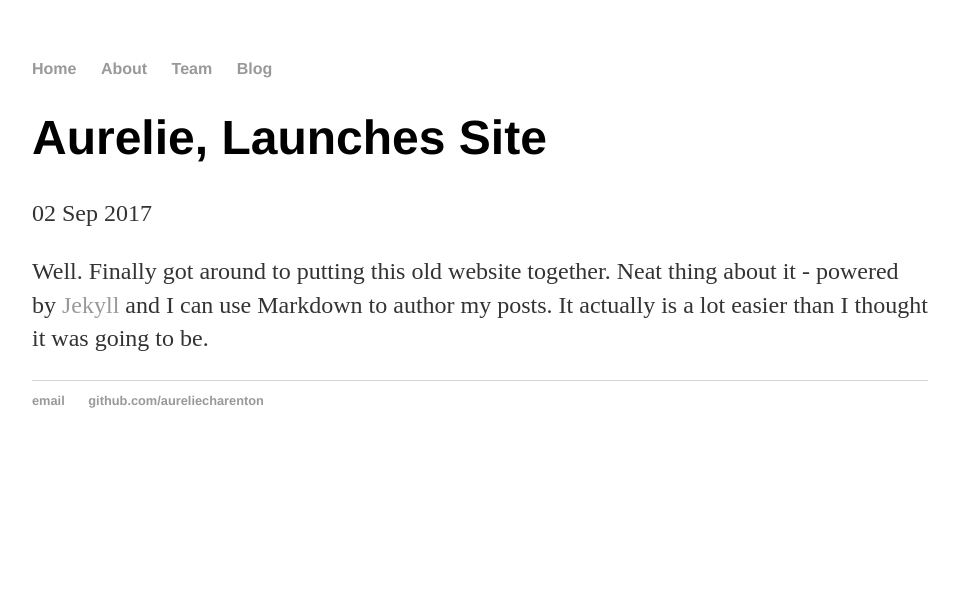
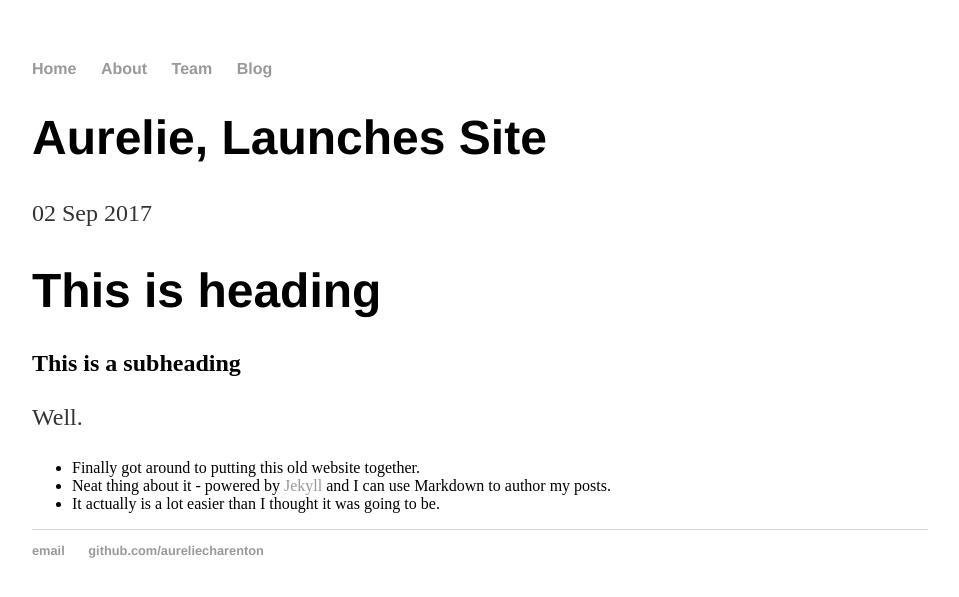
Before and after one commit to AurelieCharenton/AurelieCharenton.github.io, a Jekyll site: the page built from _posts/2017-09-02-aurelie-site-launched.md, in a window 1280 px wide. Shown: the top 597 px of the page, without its empty margins (160-1119 px from the left). Built offline with Jekyll 4.4.1, drawn with Linux system fonts in a browser that asks for light colours.

Commit message:
adding content

```diff
--- a/_posts/2017-09-02-aurelie-site-launched.md
+++ b/_posts/2017-09-02-aurelie-site-launched.md
@@ -4,4 +4,11 @@
 date: 2017-09-02
 ---
 
-Well. Finally got around to putting this old website together. Neat thing about it - powered by [Jekyll](http://jekyllrb.com) and I can use Markdown to author my posts. It actually is a lot easier than I thought it was going to be.
+# This is heading
+
+## This is a subheading
+
+Well.
+* Finally got around to putting this old website together.
+* Neat thing about it - powered by [Jekyll](http://jekyllrb.com) and I can use Markdown to author my posts.
+* It actually is a lot easier than I thought it was going to be.
--- a/about/index.html
+++ b/about/index.html
@@ -4,4 +4,5 @@
 ---
 <div class="blurb">
 	<h1>This is my about page</h1>
+  <p>Blah blah blah</p>
 </div><!-- /.blurb -->
```
